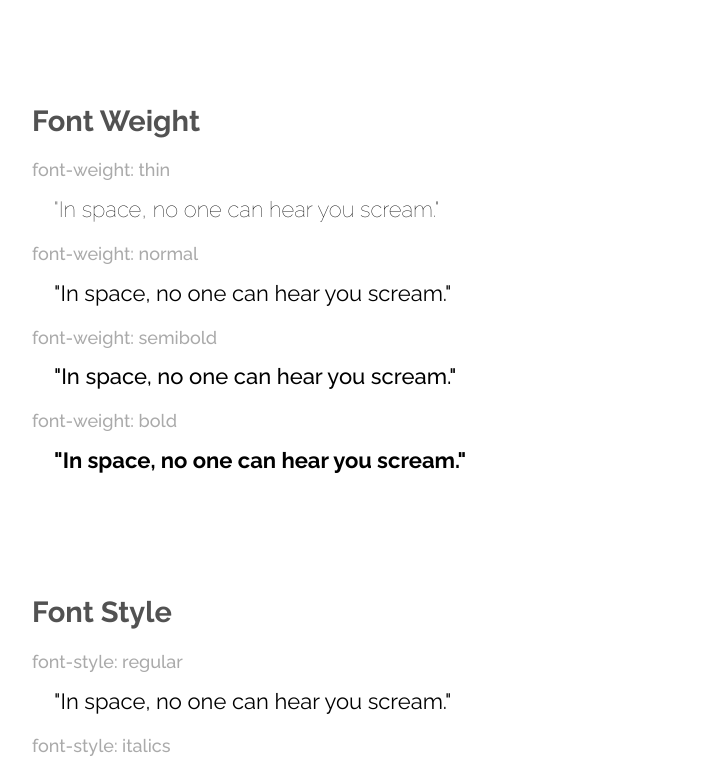
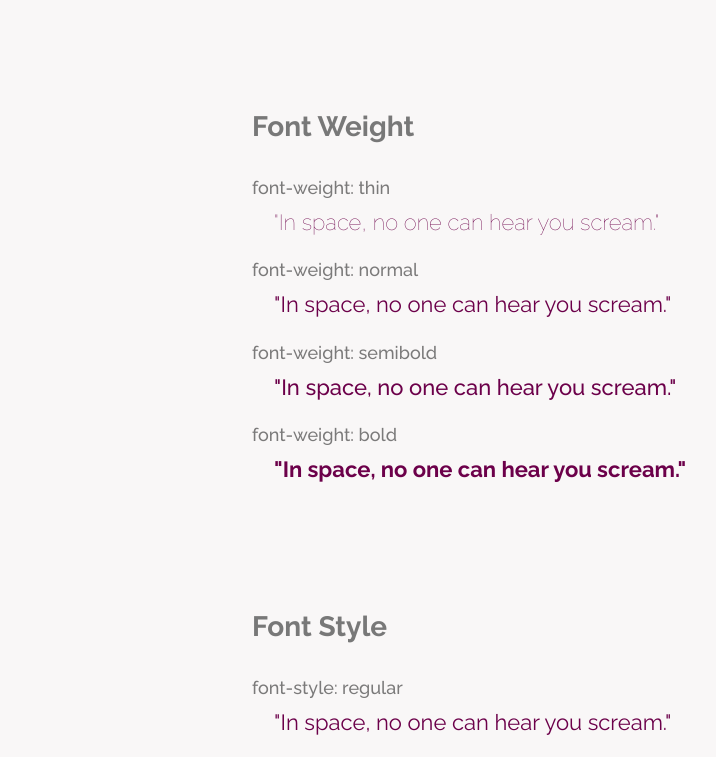
Before and after one commit to itsnataliedinh/iffall2024, a plain HTML site: page type-styles/index.html in a window 1280 px wide. Shown: the part 266-1023 px from the top of the page, without its empty margins (86-802 px from the left). Drawn offline with Linux system fonts and the light colour scheme.

Commit message:
Add files via upload
Revision 2

```diff
--- a/type-styles/css/styles.css
+++ b/type-styles/css/styles.css
@@ -2,7 +2,7 @@ html{
     font-family: "Raleway", sans-serif;
     font-style: normal;
     font-size: 22px;
-    margin-left: 5rem;
+    margin-left: 15rem;
     margin-top: 3rem;
 }
 
@@ -19,6 +19,7 @@ h1{
     font-size: 50px;
     line-height: 1.2;
     margin-bottom: 0.6rem;
+    color:rgb(108, 0, 74)
 }
 
 section{
@@ -27,22 +28,22 @@ section{
 
 h4{
     margin-top: 3rem;
-    font-size: 29px;
+    font-size: 28px;
     font-weight:650;
-    color:rgb(82, 82, 82);
-    line-height: 0.7rem;
+    color:rgb(120, 120, 120);
+    line-height: 1.2rem;
 }
 
 .value{
     font-weight:500;
     font-size: 18px;
-    color:rgb(170, 170, 170);
-    line-height:0.3rem;
+    color:rgb(123, 122, 122);
+    margin-bottom: -0.5rem;
 }
 .quotes{
     text-indent: 1rem;
-    line-height: 1.2rem;
-    margin-bottom:1.3rem;
+    margin-bottom:1.1rem;
+    color:rgb(108, 0, 74)
 }
 
 thin{
--- a/type-styles/index.html
+++ b/type-styles/index.html
@@ -1,5 +1,6 @@
 <!DOCTYPE html>
 <html>
+    <body style="background-color:rgb(249, 247, 247);"></body>
 <head>
     <meta charset="UTF-8">
     <title>Type Styles</title>
```
